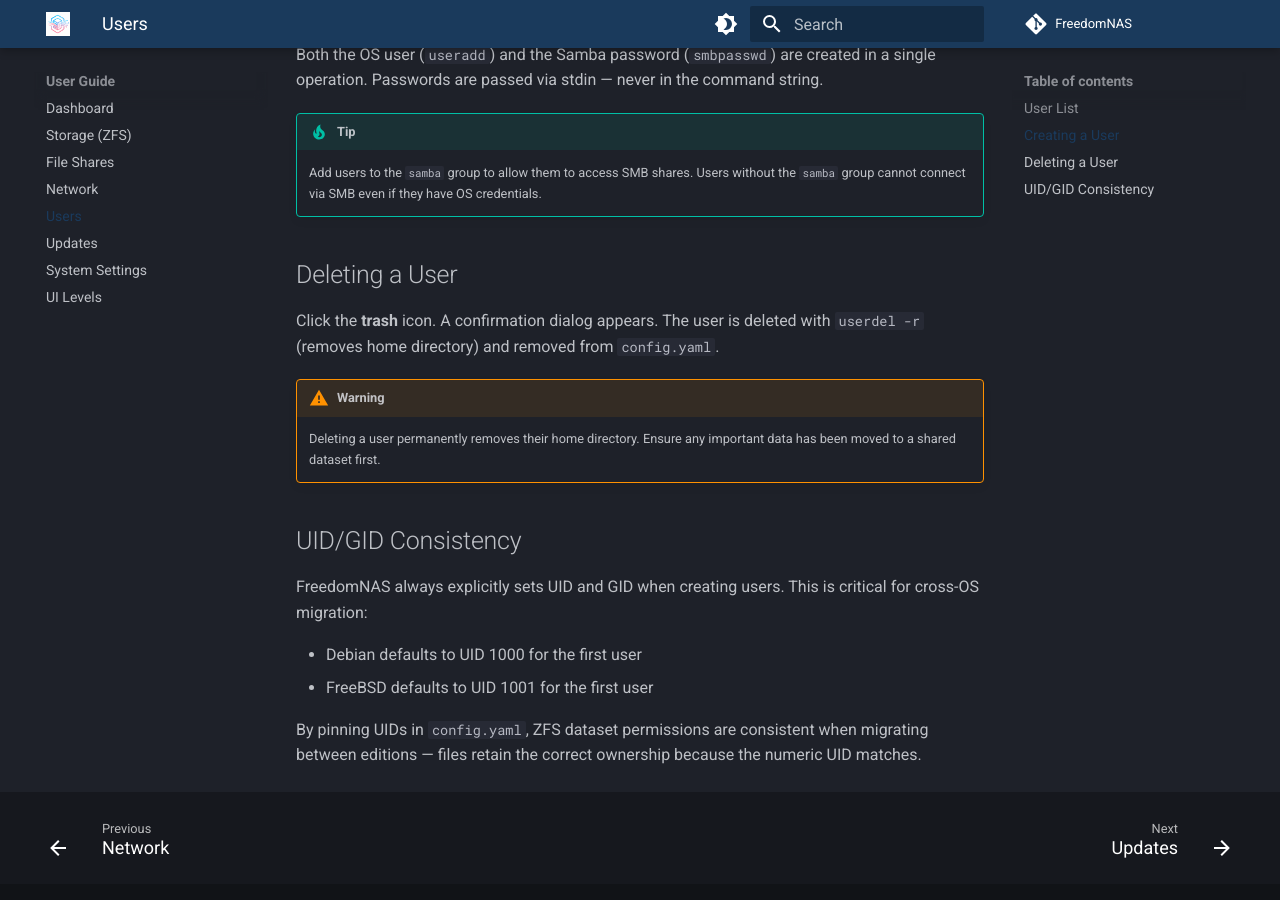
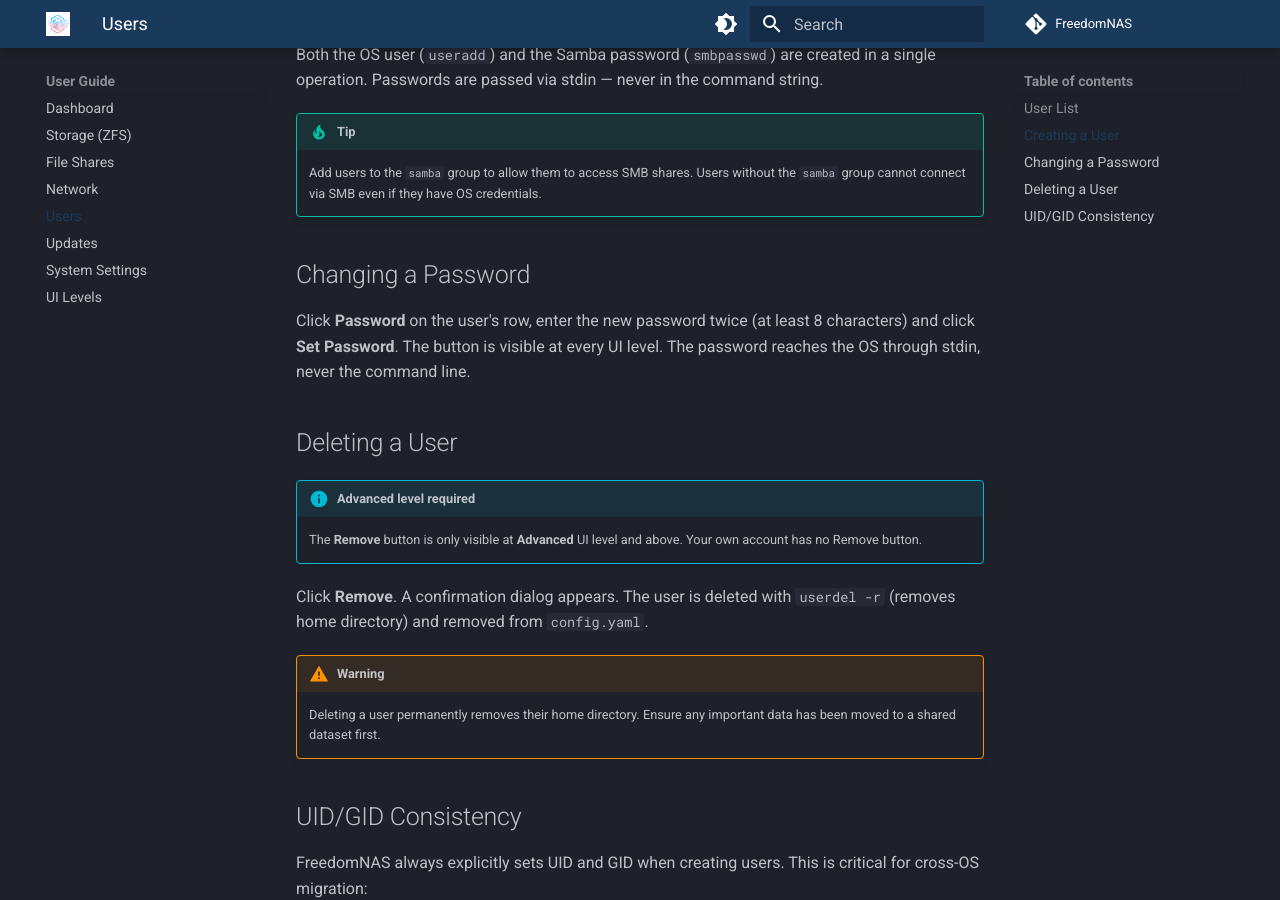
Before and after one commit to FreedomNAS/freedomnas-docs, an MkDocs documentation site: the page built from docs/user-guide/users.md, in a window 1280 px wide and 900 px high, scrolled down 938 px. Built offline with MkDocs 1.6.1 and Material for MkDocs 9.7.7, drawn with Linux system fonts in a browser that asks for light colours.

Commit message:
Document changing a password and the level Remove needs

```diff
--- a/docs/user-guide/users.md
+++ b/docs/user-guide/users.md
@@ -33,9 +33,19 @@ in the command string.
     Users without the `samba` group cannot connect via SMB even if they
     have OS credentials.
 
+## Changing a Password
+
+Click **Password** on the user's row, enter the new password twice (at least
+8 characters) and click **Set Password**. The button is visible at every UI
+level. The password reaches the OS through stdin, never the command line.
+
 ## Deleting a User
 
-Click the **trash** icon. A confirmation dialog appears. The user is deleted
+!!! info "Advanced level required"
+    The **Remove** button is only visible at **Advanced** UI level and above.
+    Your own account has no Remove button.
+
+Click **Remove**. A confirmation dialog appears. The user is deleted
 with `userdel -r` (removes home directory) and removed from `config.yaml`.
 
 !!! warning
```
Also changed, not shown: docs/user-guide/ui-levels.md (+5 -2 lines).
